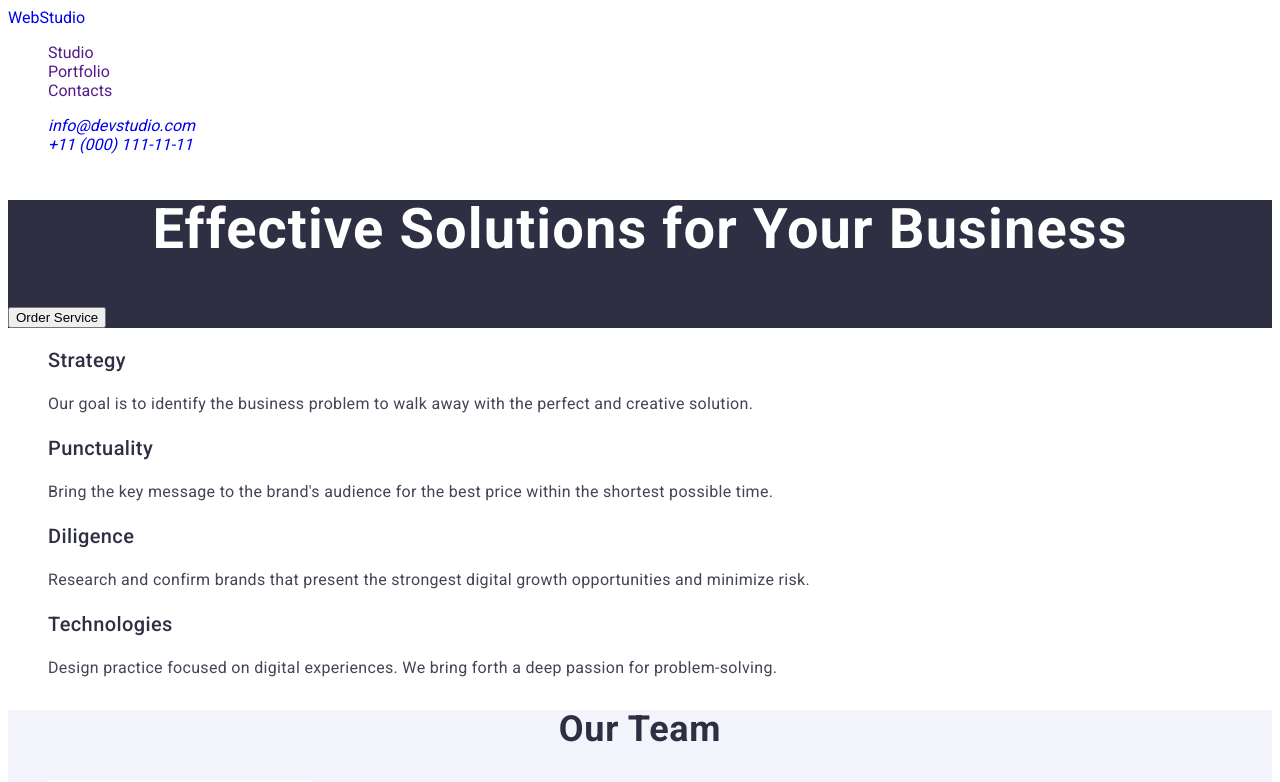
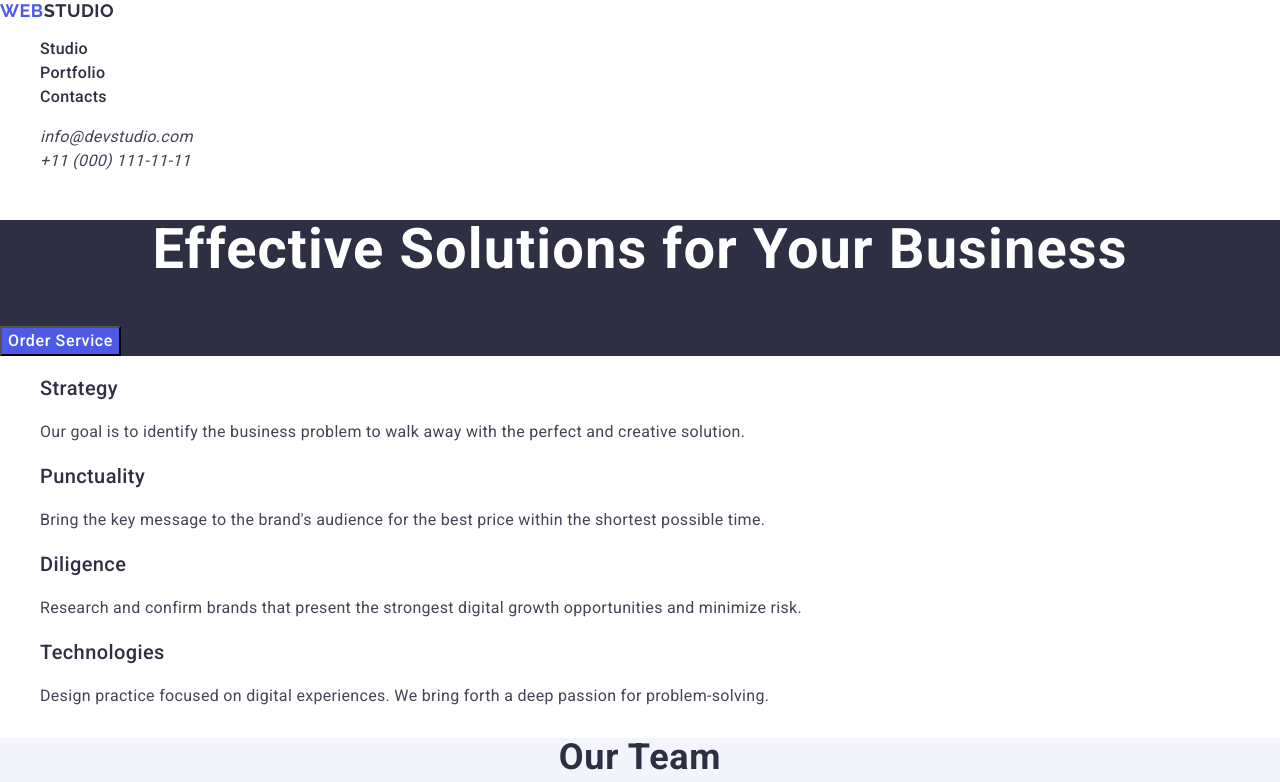
Before and after one commit to Artem-Prodanets/goit-markup-hw-02, a plain HTML site: page index.html in a window 1280 px wide. Shown: the top 782 px of the page. Drawn offline with nearby package versions, Linux system fonts and the light colour scheme.

Commit message:
prefinal

```diff
--- a/css/styles.css
+++ b/css/styles.css
@@ -1,6 +1,8 @@
 
 body {
     font-family: "Roboto", sans-serif;
+    color: ;
+    background-color: #FFFFFF;
 }
 
 ul {
@@ -11,8 +13,85 @@ a {
     text-decoration: none;
 }
 
+.logo {
+    color: #4D5AE5;
+    font-family: "Raleway", sans-serif;
+    font-weight: 700;
+        font-size: 18px;
+        line-height: 1.17;
+        letter-spacing: 0.03em;
+        text-transform: uppercase;
+        color: #4d5ae5;
+}
+
+.logo-header {
+    color: #2E2F42;
+}
+
+.logo-footer {
+    color: #F4F4FD;
+}
 
 
+.header-nav {}
+
+
+.header-menu {}
+
+.header-menu-item {}
+
+.header-menu-link {
+    font-weight: 500;
+        font-size: 16px;
+        line-height: 1.5;
+        letter-spacing: 0.02em;
+        color: #2e2f42;
+}
+
+.header-menu-link:hover {
+    font-weight: 500;
+        font-size: 16px;
+        line-height: 1.5;
+        letter-spacing: 0.02em;
+        color: #404bbf;
+}
+
+.header-menu-link:focus {
+    font-weight: 500;
+    font-size: 16px;
+    line-height: 1.5;
+    letter-spacing: 0.02em;
+    color: #404bbf;
+}
+
+.header-address {}
+
+.header-address-link {
+        font-size: 16px;
+        line-height: 1.5;
+        letter-spacing: 0.02em;
+        color: #434455;
+}
+
+.header-address-link:hover {
+        font-size: 16px;
+        line-height: 1.5;
+        letter-spacing: 0.02em;
+        color: #404bbf;
+}
+
+.header-address-link:focus {
+    font-size: 16px;
+    line-height: 1.5;
+    letter-spacing: 0.02em;
+    color: #404bbf;
+}
+
+
+
+
+
+/* ===================================== section hero */
 .hero {
     background-color: #2E2F42;
 }
@@ -26,6 +105,33 @@ a {
         color: #fff;
 }
 
+.btn {
+font-weight: 500;
+    font-size: 16px;
+    line-height: 1.5;
+    letter-spacing: 0.04em;
+    color: #fff;
+    background-color: #4D5AE5;
+    cursor: pointer;
+}
+
+.btn:hover {
+    font-weight: 500;
+        font-size: 16px;
+        line-height: 1.5;
+        letter-spacing: 0.04em;
+        color: #fff;
+            background-color: #404BBF;
+}
+
+.btn:focus {
+    font-weight: 500;
+    font-size: 16px;
+    line-height: 1.5;
+    letter-spacing: 0.04em;
+    color: #fff;
+    background-color: #404BBF;
+}
 
 /* ==================================== section features */
 .features {}
@@ -44,7 +150,6 @@ a {
 }
 
 .features-list-text {
-    font-weight: 400;
         font-size: 16px;
         line-height: 1.5;
         letter-spacing: 0.02em;
@@ -54,7 +159,7 @@ a {
 
 
 
-/* ===================================== section ourteam */
+/* ===================================== section team */
 .team {
     background-color: #F4F4FD;
 }
@@ -78,7 +183,6 @@ a {
 }
 
 .team-list-text {
-    font-weight: 400;
         font-size: 16px;
         line-height: 1.5;
         letter-spacing: 0.02em;
@@ -92,7 +196,6 @@ a {
 }
 
 .footer-text {
-    font-weight: 400;
         font-size: 16px;
         line-height: 1.5;
         letter-spacing: 0.02em;
--- a/index.html
+++ b/index.html
@@ -4,6 +4,13 @@
     <meta charset="UTF-8" />
     <meta name="viewport" content="width=device-width, initial-scale=1.0" />
     <title>Web Studio</title>
+    <link
+      rel="stylesheet"
+      href="https://cdnjs.cloudflare.com/ajax/libs/modern-normalize/2.0.0/modern-normalize.min.css"
+      integrity="sha512-4xo8blKMVCiXpTaLzQSLSw3KFOVPWhm/TRtuPVc4WG6kUgjH6J03IBuG7JZPkcWMxJ5huwaBpOpnwYElP/m6wg=="
+      crossorigin="anonymous"
+      referrerpolicy="no-referrer"
+    />
     <link rel="stylesheet" href="css/styles.css" />
     <link rel="preconnect" href="https://fonts.googleapis.com" />
     <link rel="preconnect" href="https://fonts.gstatic.com" crossorigin />
@@ -15,20 +22,36 @@
 
   <body>
     <header>
-      <nav>
+      <nav class="header-nav">
         <!-- <a href=""><img src="images/Logo.jpg" alt="Logo" width="115" /></a>  -->
-        <a href="./index.html"><span>Web</span>Studio</a>
-        <ul>
-          <li><a href="">Studio</a></li>
-          <li><a href="">Portfolio</a></li>
-          <li><a href="">Contacts</a></li>
+        <a href="./index.html" class="logo"
+          >Web<span class="logo-header">Studio</span></a
+        >
+        <ul class="header-menu">
+          <li class="header-menu-item">
+            <a class="header-menu-link" href="">Studio</a>
+          </li>
+          <li class="header-menu-item">
+            <a class="header-menu-link" href="">Portfolio</a>
+          </li>
+          <li class="header-menu-item">
+            <a class="header-menu-link" href="">Contacts</a>
+          </li>
         </ul>
       </nav>
 
       <address>
-        <ul>
-          <li><a href="mailto:info@devstudio.com">info@devstudio.com</a></li>
-          <li><a href="tel:+110001111111">+11 (000) 111-11-11</a></li>
+        <ul class="header-address">
+          <li>
+            <a class="header-address-link" href="mailto:info@devstudio.com"
+              >info@devstudio.com</a
+            >
+          </li>
+          <li>
+            <a class="header-address-link" href="tel:+110001111111"
+              >+11 (000) 111-11-11</a
+            >
+          </li>
         </ul>
       </address>
     </header>
@@ -37,7 +60,7 @@
       <section class="hero">
         <!-- Hero -->
         <h1 class="hero-title">Effective Solutions for Your Business</h1>
-        <button type="button">Order Service</button>
+        <button class="btn" type="button">Order Service</button>
       </section>
 
       <section class="features">
@@ -194,7 +217,9 @@
 
     <footer class="footer">
       <!-- <a href=""><img src="images/Logo.jpg" alt="Logo" width="115" /></a> -->
-      <a href="./index.html">WebStudio</a>
+      <a href="./index.html" class="logo"
+        >Web<span class="logo-footer">Studio</span></a
+      >
       <p class="footer-text">
         Increase the flow of customers and sales for your business with digital
         marketing & growth solutions.
```
